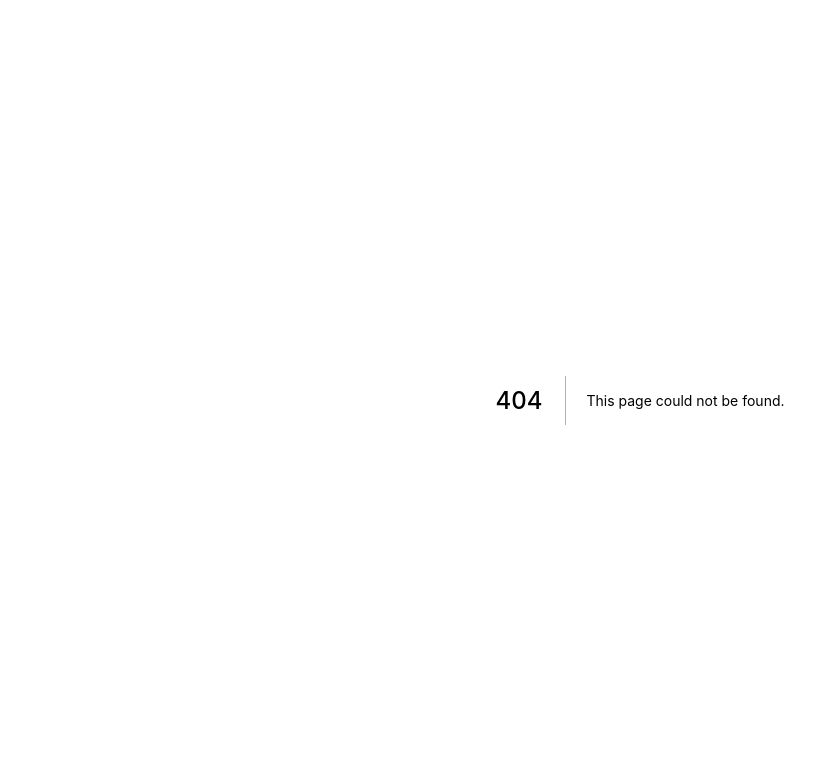
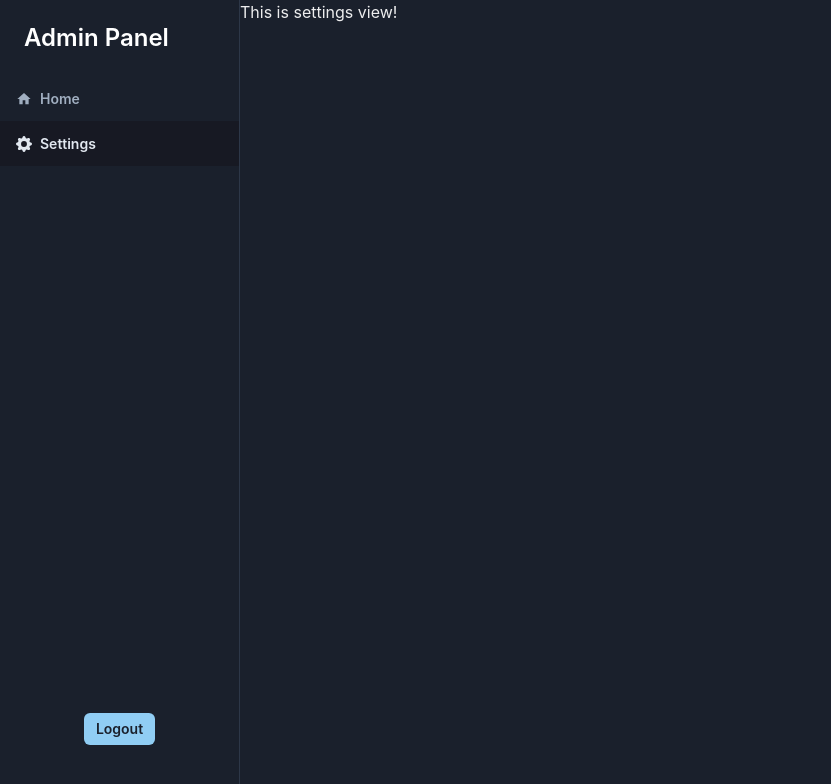
Before and after one commit to sellectuwa/arma-server-admin, a Next.js app: page /dashboard/settings in a window 1280 px wide. Before the commit this address had no page. Shown: the top 784 px of the page, without its empty margins (0-831 px from the left). Built offline with nearby package versions, Linux system fonts and the light colour scheme.

Commit message:
Managing multiple views in dashboard

```diff
--- a/components/Dashboard/DashboardSidebar/DashboardSidebar.js
+++ b/components/Dashboard/DashboardSidebar/DashboardSidebar.js
@@ -1,4 +1,3 @@
-import { useRouter } from 'next/router';
 import { useContext } from 'react';
 import { useCookies } from 'react-cookie';
 import {
@@ -9,8 +8,6 @@ import {
   Text,
   useColorModeValue,
 } from '@chakra-ui/react';
-import { FaRss } from 'react-icons/fa';
-import { AiFillGift } from 'react-icons/ai';
 import { BsGearFill } from 'react-icons/bs';
 import { MdHome } from 'react-icons/md';
 
@@ -18,9 +15,6 @@ import AuthContext from '../../../context/authContext';
 import SidebarItem from './DashboardSidebarItem';
 
 const DashboardSidebar = () => {
-  const router = useRouter();
-  const { pathname } = router;
-
   const removeCookie = useCookies(['sessionId'])[2];
   const { setUser } = useContext(AuthContext);
 
@@ -44,6 +38,7 @@ const DashboardSidebar = () => {
       borderColor={useColorModeValue('inherit', 'gray.700')}
       borderRightWidth="1px"
       w="60"
+      minW="60"
     >
       <Flex px="4" py="5" align="center">
         <Text
@@ -62,12 +57,12 @@ const DashboardSidebar = () => {
         color="gray.600"
         aria-label="Main Navigation"
       >
-        <SidebarItem active={pathname === '/dashboard'} icon={MdHome}>
+        <SidebarItem path="/dashboard" icon={MdHome}>
           Home
         </SidebarItem>
-        <SidebarItem icon={FaRss}>Articles</SidebarItem>
-        <SidebarItem icon={AiFillGift}>Changelog</SidebarItem>
-        <SidebarItem icon={BsGearFill}>Settings</SidebarItem>
+        <SidebarItem path="/dashboard/settings" icon={BsGearFill}>
+          Settings
+        </SidebarItem>
       </Flex>
       <Spacer />
       <Center py="15px">
--- a/components/Dashboard/DashboardSidebar/DashboardSidebarItem.js
+++ b/components/Dashboard/DashboardSidebar/DashboardSidebarItem.js
@@ -1,6 +1,10 @@
+import { useRouter } from 'next/router';
 import { Flex, Icon, useColorModeValue } from '@chakra-ui/react';
 
-const DashboardSidebarItem = ({ icon, children, active }) => {
+const DashboardSidebarItem = ({ icon, children, path }) => {
+  const router = useRouter();
+  const active = router.pathname === path;
+
   return (
     <Flex
       align="center"
@@ -17,6 +21,9 @@ const DashboardSidebarItem = ({ icon, children, active }) => {
       _hover={{
         bg: useColorModeValue('gray.100', 'gray.900'),
         color: useColorModeValue('gray.900', 'gray.200'),
+      }}
+      onClick={() => {
+        router.push(path);
       }}
       role="group"
       fontWeight="semibold"
--- /dev/null
+++ b/pages/dashboard/settings.js
@@ -0,0 +1,15 @@
+import Head from 'next/head';
+import DashboardLayout from '../../components/Dashboard/DashboardLayout';
+
+const Settings = () => {
+  return (
+    <DashboardLayout>
+      <Head>
+        <title>Settings - Arma 3 Server</title>
+      </Head>
+      <p>This is settings view!</p>
+    </DashboardLayout>
+  );
+};
+
+export default Settings;
```
Also changed, not shown: pages/dashboard/index.js (+8 -5 lines).
